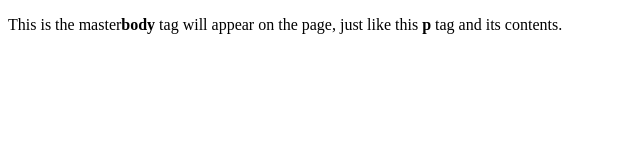
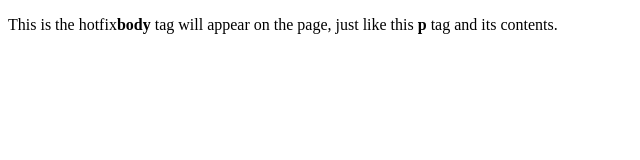
Before and after one commit to PeterHorat/hellogit, a plain HTML site: page index.html in a window 1280 px wide. Shown: the full height of the page, 0-640 px from the left. Drawn offline with Linux system fonts and the light colour scheme.

```diff
--- a/index.html
+++ b/index.html
@@ -4,6 +4,6 @@
     <title>This is the title of the webpage!</title>
   </head>
   <body>
-    <p>This is the master<strong>body</strong> tag will appear on the page, just like this <strong>p</strong> tag and its contents.</p>
+    <p>This is the hotfix<strong>body</strong> tag will appear on the page, just like this <strong>p</strong> tag and its contents.</p>
   </body>
 </html>
```
